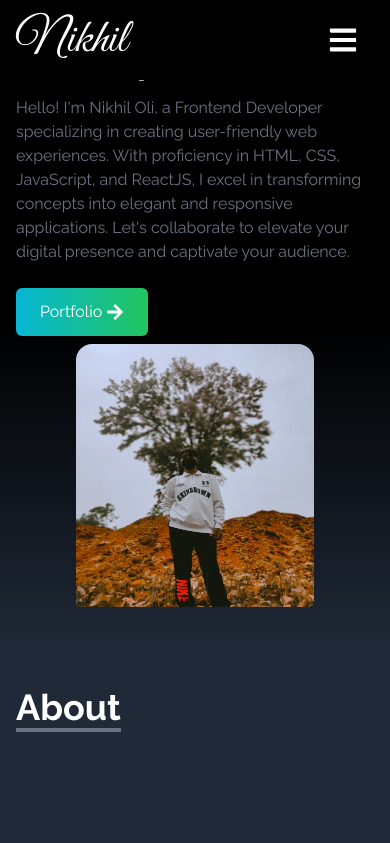
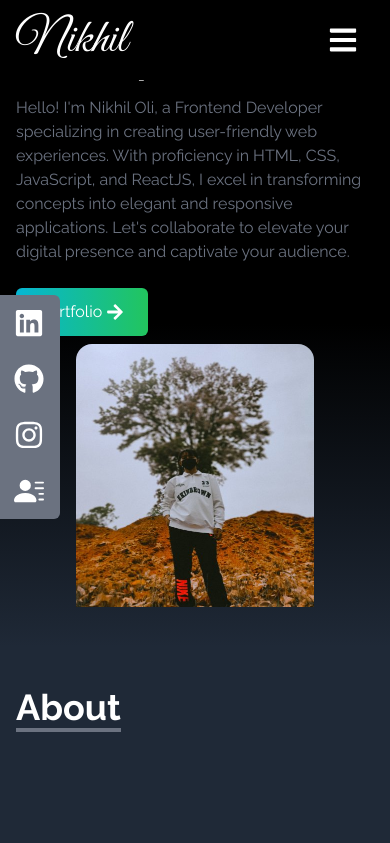
Before and after one commit to NikhilOli/React-Projects, a React (Vite) app in the folder portfolio/: page / in a window 390 px wide. Shown: the top 843 px of the page. Built offline with nearby package versions, Linux system fonts and the light colour scheme.

Commit message:
deployment ready !

```diff
--- a/portfolio/src/components/SocialLinks.jsx
+++ b/portfolio/src/components/SocialLinks.jsx
@@ -38,7 +38,7 @@ const SocialLinks = () => {
     }
     ]
     return (
-        <div className='hidden lg:flex left-0 top-[35%] flex-col fixed'>
+        <div className=' lg:flex left-0 top-[35%] flex-col fixed'>
             <ul>
                 {links.map(({ id, child, style, href }) => (
 
```
